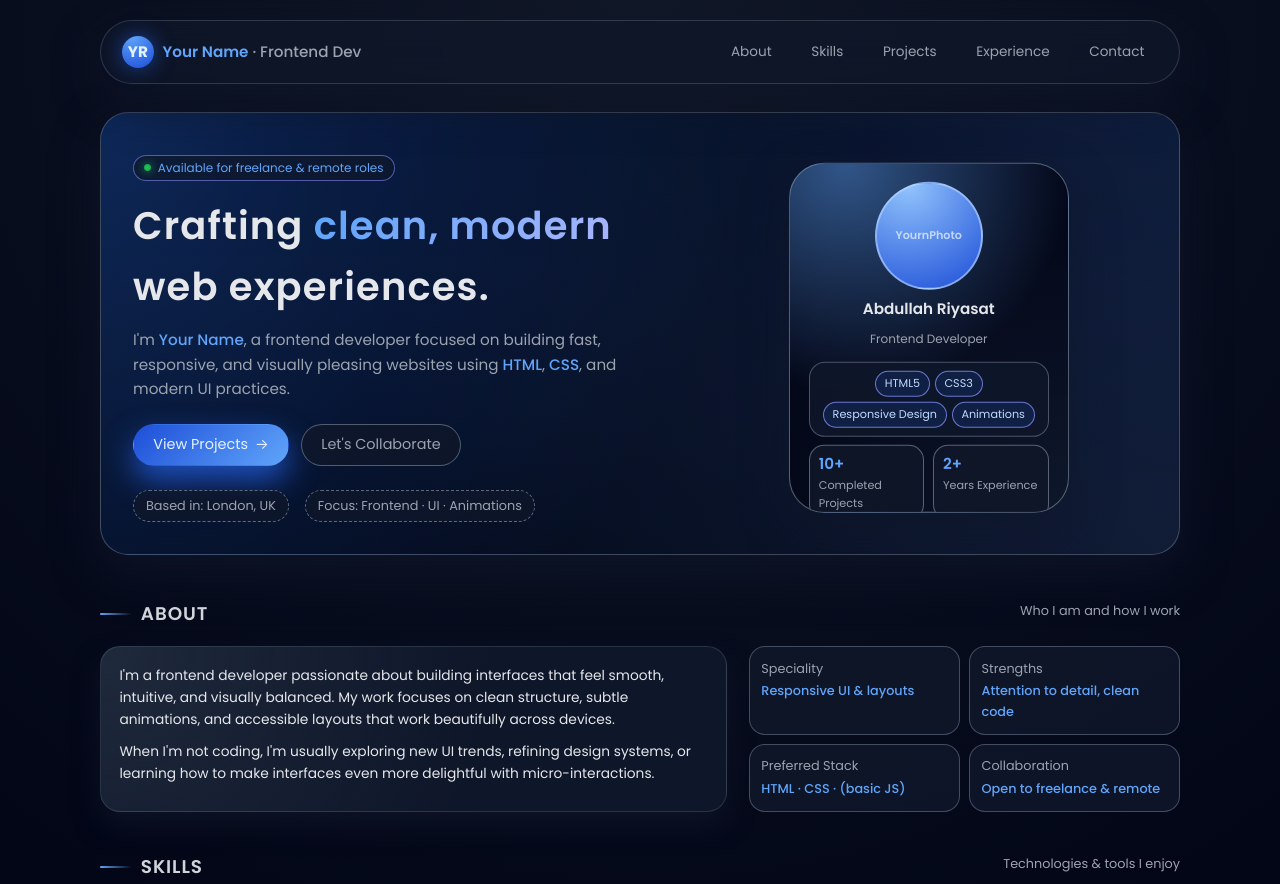
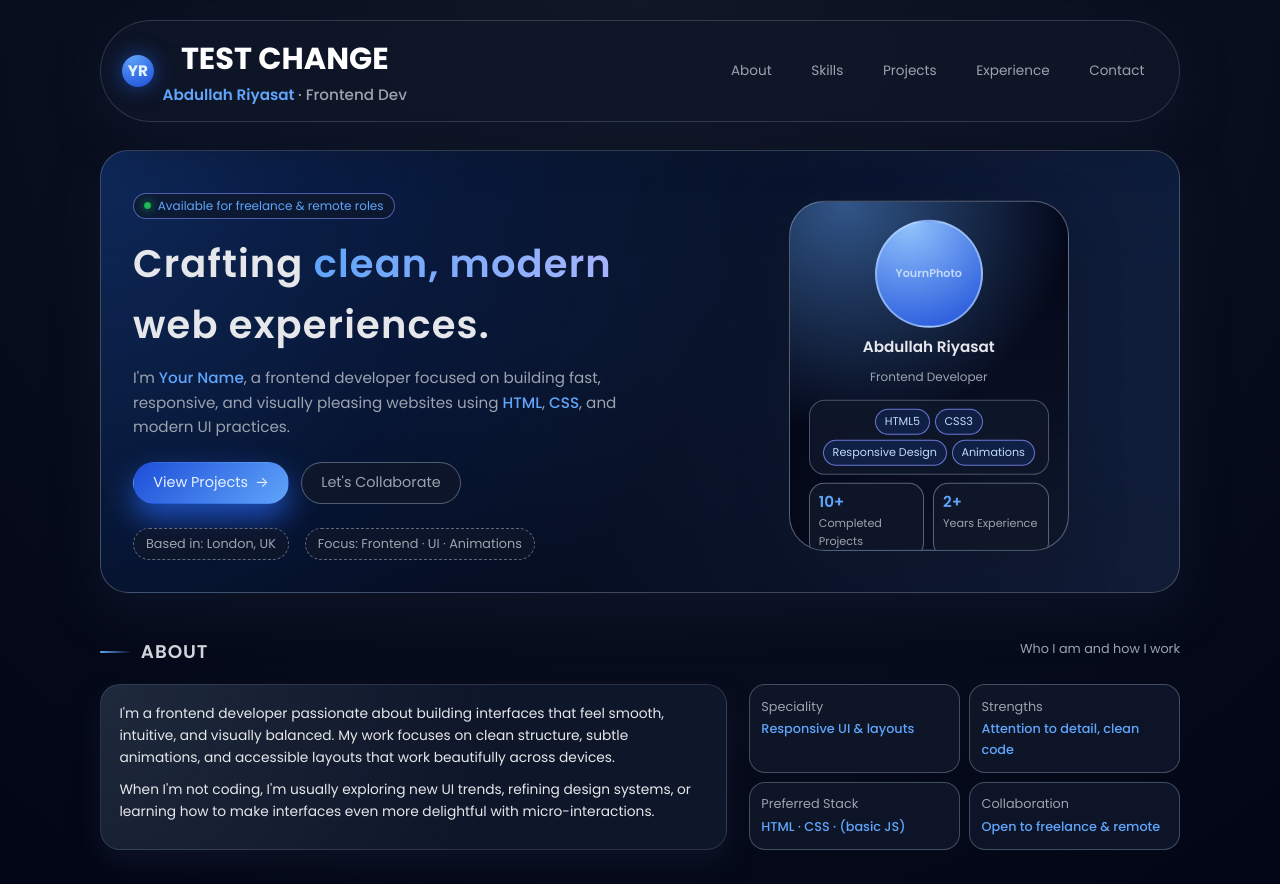
Before and after one commit to AbdullahRiyasat/personal, a plain HTML site: page index.html in a window 1280 px wide. Shown: the top 884 px of the page. Drawn offline with Linux system fonts and the light colour scheme.

Commit message:
Update portfolio content

```diff
--- a/index.html
+++ b/index.html
@@ -932,7 +932,8 @@
         <div class="brand">
           <div class="brand-logo">YR</div>
           <div class="brand-text">
-            <span>Your Name</span> · Frontend Dev
+            <h1 style="color: white; text-align: center;">TEST CHANGE</h1>
+            <span>Abdullah Riyasat </span> · Frontend Dev
           </div>
         </div>
         <nav class="nav-links">
```
